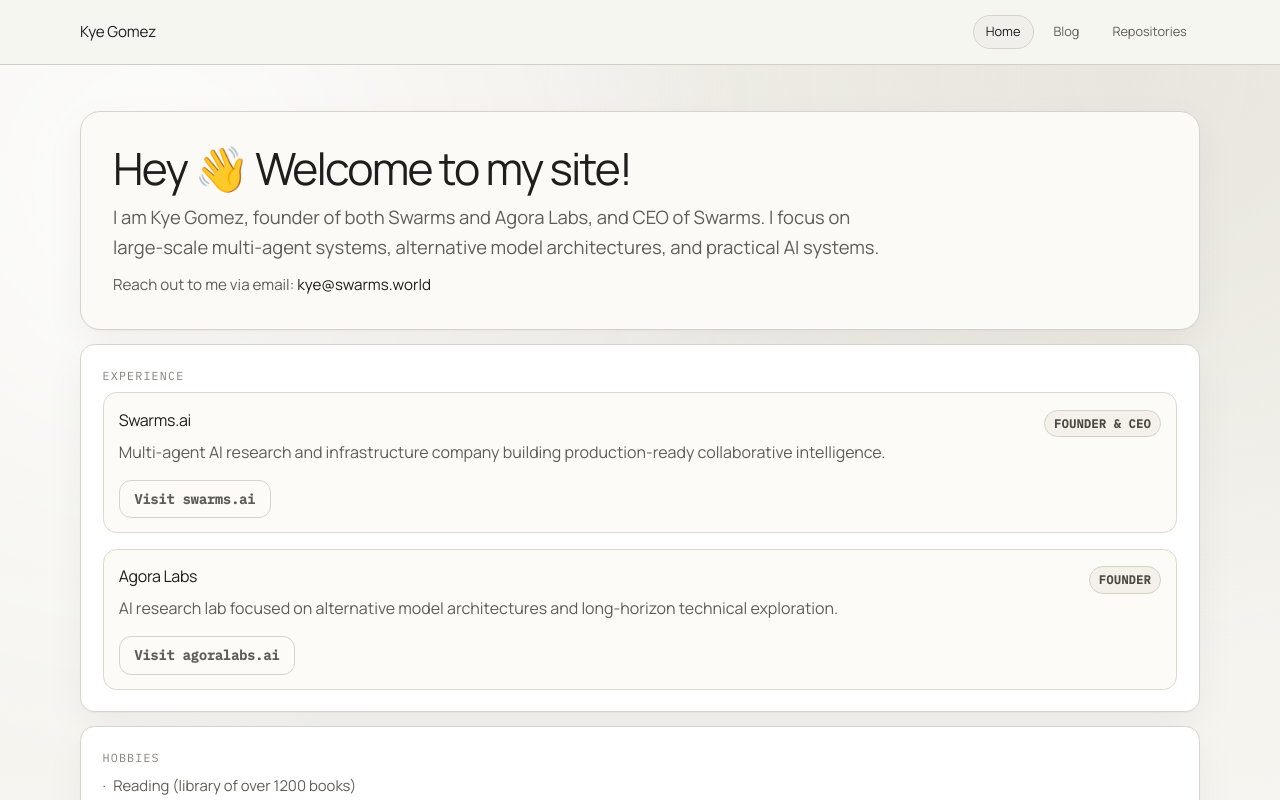
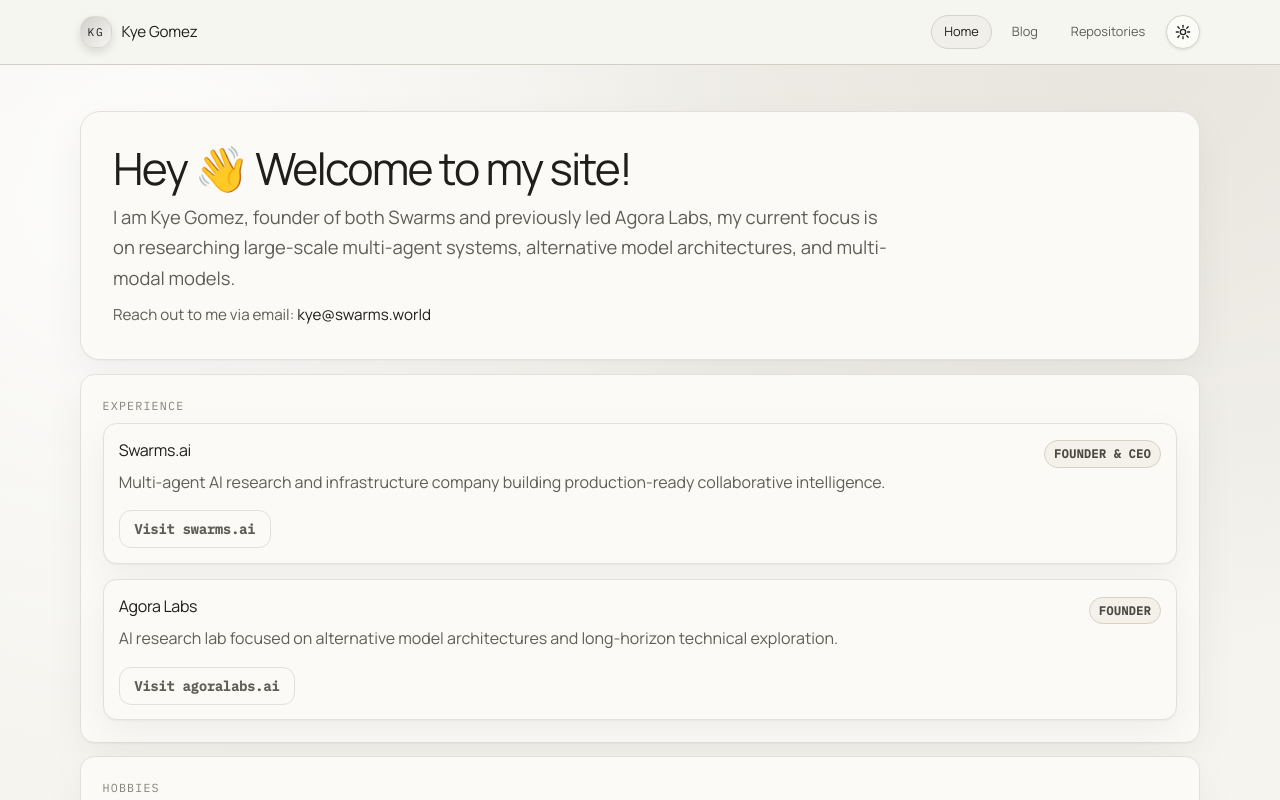
Before and after one commit to kyegomez/kyegomez-com, a Next.js app: page / in a window 1280 px wide. Shown: the top 800 px of the page. Built offline with nearby package versions, Linux system fonts and the light colour scheme.

Commit message:
[feat][dark mode]

```diff
--- a/app/components/nav.tsx
+++ b/app/components/nav.tsx
@@ -2,6 +2,7 @@
 
 import Link from 'next/link';
 import { usePathname } from 'next/navigation';
+import { useEffect, useState } from 'react';
 
 const navItems = [
   { href: '/', label: 'Home' },
@@ -9,16 +10,52 @@
   { href: '/repositories', label: 'Repositories' },
 ];
 
+type ThemeMode = 'light' | 'dark';
+
 export function Navbar() {
   const pathname = usePathname();
+  const [theme, setTheme] = useState<ThemeMode>('light');
+
+  const applyTheme = (next: ThemeMode) => {
+    setTheme(next);
+    document.documentElement.dataset.theme = next;
+  };
+
+  useEffect(() => {
+    const stored = localStorage.getItem('theme') as ThemeMode | null;
+    const mq = window.matchMedia('(prefers-color-scheme: dark)');
+
+    // Apply initial theme: stored preference wins, otherwise follow system
+    applyTheme(stored ?? (mq.matches ? 'dark' : 'light'));
+
+    // Follow system changes only when the user hasn't set a manual preference
+    const onSystemChange = (e: MediaQueryListEvent) => {
+      if (!localStorage.getItem('theme')) {
+        applyTheme(e.matches ? 'dark' : 'light');
+      }
+    };
+    mq.addEventListener('change', onSystemChange);
+    return () => mq.removeEventListener('change', onSystemChange);
+  }, []);
+
+  const toggleTheme = () => {
+    const next = theme === 'dark' ? 'light' : 'dark';
+    localStorage.setItem('theme', next);
+    applyTheme(next);
+  };
+
   return (
     <header className="site-header">
       <div className="site-header-inner">
-        <div>
         <Link href="/" className="brand-title-link">
+          <div className="brand-title-wrap">
+            <span className="brand-mark" aria-hidden="true">
+              KG
+            </span>
             <p className="brand-title">Kye Gomez</p>
+          </div>
         </Link>
-        </div>
+        <div className="site-nav-wrap">
           <nav className="site-nav" aria-label="Primary navigation">
             {navItems.map((item) => (
               <Link
@@ -30,6 +67,32 @@
               </Link>
             ))}
           </nav>
+          <button
+            type="button"
+            className={`theme-toggle theme-toggle--${theme}`}
+            onClick={toggleTheme}
+            aria-label={`Switch to ${theme === 'dark' ? 'light' : 'dark'} mode`}
+          >
+            <span className="theme-toggle-icons" aria-hidden="true">
+              {/* Sun */}
+              <svg className="theme-icon theme-icon--sun" xmlns="http://www.w3.org/2000/svg" width="16" height="16" viewBox="0 0 24 24" fill="none" stroke="currentColor" strokeWidth="2" strokeLinecap="round" strokeLinejoin="round">
+                <circle cx="12" cy="12" r="4" />
+                <line x1="12" y1="2" x2="12" y2="5" />
+                <line x1="12" y1="19" x2="12" y2="22" />
+                <line x1="4.22" y1="4.22" x2="6.34" y2="6.34" />
+                <line x1="17.66" y1="17.66" x2="19.78" y2="19.78" />
+                <line x1="2" y1="12" x2="5" y2="12" />
+                <line x1="19" y1="12" x2="22" y2="12" />
+                <line x1="4.22" y1="19.78" x2="6.34" y2="17.66" />
+                <line x1="17.66" y1="6.34" x2="19.78" y2="4.22" />
+              </svg>
+              {/* Moon */}
+              <svg className="theme-icon theme-icon--moon" xmlns="http://www.w3.org/2000/svg" width="15" height="15" viewBox="0 0 24 24" fill="none" stroke="currentColor" strokeWidth="2" strokeLinecap="round" strokeLinejoin="round">
+                <path d="M21 12.79A9 9 0 1 1 11.21 3 7 7 0 0 0 21 12.79z" />
+              </svg>
+            </span>
+          </button>
+        </div>
       </div>
     </header>
   );
--- a/app/global.css
+++ b/app/global.css
@@ -14,12 +14,56 @@
   --radius-md: 0.9rem;
   --shadow-sm: 0 1px 2px rgba(22, 22, 21, 0.04), 0 14px 40px rgba(22, 22, 21, 0.05);
   --shadow-md: 0 20px 40px rgba(22, 22, 21, 0.08);
+  --card-bg: color-mix(in srgb, var(--surface) 95%, white 5%);
+  --card-border: color-mix(in srgb, var(--border) 70%, white 30%);
+  --card-shadow: var(--shadow-sm);
+  --nav-bg: color-mix(in srgb, var(--bg) 86%, white 14%);
+  --nav-border: rgba(187, 182, 173, 0.62);
+  --nav-pill: #f1efe9;
+  --toggle-bg: color-mix(in srgb, var(--surface) 90%, white 10%);
+  --toggle-border: var(--border);
+  --toggle-text: var(--text);
+  --toggle-hover: #e9e6de;
 
   /* sugar-high token colors */
   --sh-class: #7aa2f7;
   --sh-identifier: #c6c3bb;
   --sh-sign: #9a958a;
   --sh-property: #bfa76a;
+  --sh-entity: #7dcfff;
+  --sh-jsxliterals: #bb9af7;
+  --sh-string: #9ece6a;
+  --sh-keyword: #f7768e;
+  --sh-comment: #7c7670;
+}
+
+html[data-theme='dark'] {
+  --bg: #151513;
+  --bg-soft: #1b1a18;
+  --surface: #1f1e1b;
+  --surface-strong: #25231f;
+  --border: #34312c;
+  --text: #f1efe9;
+  --text-muted: #b9b2a7;
+  --text-soft: #8f887d;
+  --accent: #c1b8a8;
+  --shadow-sm: 0 1px 2px rgba(0, 0, 0, 0.35), 0 12px 32px rgba(0, 0, 0, 0.35);
+  --shadow-md: 0 24px 48px rgba(0, 0, 0, 0.45);
+  --nav-bg: color-mix(in srgb, #141311 88%, #000 12%);
+  --nav-border: rgba(80, 75, 67, 0.7);
+  --nav-pill: #2a2723;
+  --toggle-bg: #2a2723;
+  --toggle-border: #3a342c;
+  --toggle-text: #f1efe9;
+  --toggle-hover: #352f28;
+  --card-bg: color-mix(in srgb, #161410 88%, var(--surface-strong) 12%);
+  --card-border: rgba(47, 42, 37, 0.85);
+  --card-shadow: 0 24px 40px rgba(0, 0, 0, 0.55);
+
+  --sh-class: #7aa2f7;
+  --sh-identifier: #dad6ce;
+  --sh-sign: #8c877e;
+  --sh-property: #e0c07b;
   --sh-entity: #7dcfff;
   --sh-jsxliterals: #bb9af7;
   --sh-string: #9ece6a;
@@ -53,6 +97,13 @@
     linear-gradient(180deg, var(--bg-soft) 0%, var(--bg) 42%, #f8f7f3 100%);
 }
 
+html[data-theme='dark'] body {
+  background:
+    radial-gradient(circle at 12% 12%, rgba(70, 66, 60, 0.4), transparent 38%),
+    radial-gradient(circle at 85% 8%, rgba(44, 41, 36, 0.6), transparent 40%),
+    linear-gradient(180deg, var(--bg-soft) 0%, var(--bg) 55%, #11110f 100%);
+}
+
 ::selection {
   background: #d5d2ca;
   color: var(--text);
@@ -73,10 +124,10 @@
 }
 
 .page-block {
-  background: color-mix(in srgb, var(--surface) 95%, white 5%);
-  border: 1px solid var(--border);
+  background: var(--card-bg);
+  border: 1px solid var(--card-border);
   border-radius: var(--radius-lg);
-  box-shadow: var(--shadow-sm);
+  box-shadow: var(--card-shadow);
   padding: clamp(1.25rem, 1.2rem + 1vw, 2.3rem);
 }
 
@@ -113,9 +164,9 @@
 }
 
 .home-row-card {
-  background: color-mix(in srgb, var(--surface) 95%, white 5%);
-  border: 1px solid var(--border);
-  box-shadow: var(--shadow-sm);
+  background: var(--card-bg);
+  border: 1px solid var(--card-border);
+  box-shadow: var(--card-shadow);
   padding: clamp(1.15rem, 1rem + 0.7vw, 1.6rem);
 }
 
@@ -126,10 +177,11 @@
 }
 
 .experience-item {
-  background: #fcfbf8;
-  border: 1px solid #ddd8ce;
+  background: var(--card-bg);
+  border: 1px solid var(--card-border);
   border-radius: 0.85rem;
   padding: 0.9rem 0.95rem;
+  box-shadow: var(--card-shadow);
 }
 
 .experience-head {
@@ -187,16 +239,17 @@
 }
 
 .card {
-  background: var(--surface-strong);
-  border: 1px solid var(--border);
+  background: var(--card-bg);
+  border: 1px solid var(--card-border);
   border-radius: var(--radius-md);
   padding: clamp(0.95rem, 0.8rem + 0.8vw, 1.35rem);
+  box-shadow: var(--card-shadow);
   transition: transform 220ms ease, box-shadow 220ms ease, border-color 220ms ease;
 }
 
 .card:hover {
   transform: translateY(-2px);
-  border-color: #c9c4b9;
+  border-color: color-mix(in srgb, var(--card-border) 80%, var(--text) 20%);
   box-shadow: var(--shadow-md);
 }
 
@@ -226,9 +279,11 @@
   display: inline-flex;
   align-items: center;
   border-radius: 999px;
-  border: 1px solid var(--border);
+  border: 1px solid var(--card-border);
   padding: 0.25rem 0.62rem;
-  background: #f6f4ef;
+  background: color-mix(in srgb, var(--card-bg) 85%, var(--surface-strong) 15%);
+  color: var(--text);
+  box-shadow: 0 2px 6px rgba(0, 0, 0, 0.15);
 }
 
 .button {
@@ -239,24 +294,24 @@
   min-height: 2.3rem;
   padding: 0.5rem 0.9rem;
   border-radius: 0.75rem;
-  border: 1px solid #c9c4b9;
-  background: #f3f1ec;
+  border: 1px solid var(--card-border);
+  background: color-mix(in srgb, var(--card-bg) 70%, var(--surface-strong) 30%);
   font-size: 0.84rem;
   font-weight: 600;
-  color: #2f2d29;
+  color: var(--text);
   text-decoration: none;
   transition: transform 180ms ease, background-color 180ms ease, border-color 180ms ease;
 }
 
 .button:hover {
   transform: translateY(-1px);
-  border-color: #b8b2a5;
-  background: #ece9e1;
+  border-color: color-mix(in srgb, var(--card-border) 70%, var(--text) 30%);
+  background: color-mix(in srgb, var(--card-bg) 60%, var(--surface-strong) 40%);
 }
 
 .button.subtle {
   background: transparent;
-  border-color: var(--border);
+  border-color: var(--card-border);
   color: var(--text-muted);
 }
 
@@ -265,8 +320,8 @@
   top: 0;
   z-index: 30;
   backdrop-filter: blur(10px);
-  border-bottom: 1px solid rgba(187, 182, 173, 0.62);
-  background: color-mix(in srgb, var(--bg) 86%, white 14%);
+  border-bottom: 1px solid var(--nav-border);
+  background: var(--nav-bg);
 }
 
 .site-header-inner {
@@ -326,6 +381,34 @@
 
 .brand-title-link {
   text-decoration: none;
+  color: inherit;
+}
+
+.brand-title-wrap {
+  display: flex;
+  align-items: center;
+  gap: 0.6rem;
+}
+
+.brand-mark {
+  width: 2rem;
+  height: 2rem;
+  border-radius: 0.9rem;
+  display: inline-flex;
+  align-items: center;
+  justify-content: center;
+  font-family: var(--font-ibm-plex-mono), 'Menlo', monospace;
+  font-size: 0.7rem;
+  letter-spacing: 0.15em;
+  text-transform: uppercase;
+  color: var(--text);
+  border: 1px solid color-mix(in srgb, var(--border) 60%, transparent 40%);
+  background: linear-gradient(
+    135deg,
+    color-mix(in srgb, var(--surface) 70%, var(--accent) 30%),
+    color-mix(in srgb, var(--surface-strong) 80%, var(--border) 20%)
+  );
+  box-shadow: 0 4px 10px rgba(0, 0, 0, 0.12);
 }
 
 .brand-subtitle {
@@ -335,6 +418,14 @@
   color: var(--text-soft);
   text-transform: uppercase;
   letter-spacing: 0.08em;
+}
+
+.site-nav-wrap {
+  display: flex;
+  align-items: center;
+  gap: 0.5rem;
+  flex-wrap: wrap;
+  justify-content: flex-end;
 }
 
 .site-nav {
@@ -357,8 +448,90 @@
 .nav-link:hover,
 .nav-link.active {
   border-color: var(--border);
-  background: #f1efe9;
+  background: var(--nav-pill);
   color: var(--text);
+}
+
+.theme-toggle {
+  display: inline-flex;
+  align-items: center;
+  justify-content: center;
+  width: 2.1rem;
+  height: 2.1rem;
+  border-radius: 50%;
+  border: 1px solid var(--toggle-border);
+  background: var(--toggle-bg);
+  color: var(--toggle-text);
+  cursor: pointer;
+  flex-shrink: 0;
+  transition: background-color 200ms ease, border-color 200ms ease,
+    box-shadow 200ms ease, transform 200ms ease;
+  box-shadow: 0 1px 3px rgba(0, 0, 0, 0.1);
+}
+
+.theme-toggle:hover {
+  transform: translateY(-1px) scale(1.08);
+  background: var(--toggle-hover);
+  border-color: color-mix(in srgb, var(--toggle-border) 60%, var(--text) 40%);
+  box-shadow: 0 3px 10px rgba(0, 0, 0, 0.14);
+}
+
+.theme-toggle:active {
+  transform: scale(0.93);
+  transition-duration: 80ms;
+}
+
+.theme-toggle:focus-visible {
+  outline: 2px solid color-mix(in srgb, var(--text) 35%, transparent 65%);
+  outline-offset: 2px;
+}
+
+.theme-toggle-icons {
+  position: relative;
+  width: 16px;
+  height: 16px;
+}
+
+.theme-icon {
+  position: absolute;
+  inset: 0;
+  margin: auto;
+  transition: opacity 280ms ease, transform 280ms ease;
+  display: block;
+}
+
+/* Sun — visible in light mode */
+.theme-icon--sun {
+  opacity: 0;
+  transform: rotate(90deg) scale(0.5);
+}
+.theme-toggle--light .theme-icon--sun {
+  opacity: 1;
+  transform: rotate(0deg) scale(1);
+}
+
+/* Moon — visible in dark mode */
+.theme-icon--moon {
+  opacity: 0;
+  transform: rotate(-90deg) scale(0.5);
+}
+.theme-toggle--dark .theme-icon--moon {
+  opacity: 1;
+  transform: rotate(0deg) scale(1);
+}
+
+@media (prefers-reduced-motion: reduce) {
+  .theme-icon {
+    transition: opacity 150ms ease;
+  }
+  .theme-toggle--light .theme-icon--sun,
+  .theme-toggle--dark .theme-icon--moon {
+    transform: none;
+  }
+  .theme-icon--sun,
+  .theme-icon--moon {
+    transform: none;
+  }
 }
 
 .info-list {
@@ -488,12 +661,13 @@
 }
 
 .repo-toolbar {
-  border: 1px solid var(--border);
+  border: 1px solid var(--card-border);
   border-radius: var(--radius-md);
-  background: #f8f6f1;
-  padding: clamp(0.85rem, 0.75rem + 0.5vw, 1.1rem);
+  background: var(--card-bg);
+  padding: clamp(0.9rem, 0.85rem + 0.3vw, 1.25rem);
   display: grid;
-  gap: 0.7rem;
+  gap: 0.8rem;
+  box-shadow: var(--card-shadow);
 }
 
 .repo-toolbar-row {
@@ -504,13 +678,14 @@
 
 .input,
 .select {
-  border: 1px solid var(--border);
+  border: 1px solid var(--card-border);
   border-radius: 0.72rem;
   min-height: 2.5rem;
   padding: 0.55rem 0.76rem;
-  background: var(--surface-strong);
+  background: color-mix(in srgb, var(--card-bg) 85%, var(--surface-strong) 15%);
   color: var(--text);
   font-size: 0.88rem;
+  box-shadow: inset 0 1px 3px rgba(0, 0, 0, 0.15);
 }
 
 .input {
@@ -533,7 +708,7 @@
 .repo-name {
   margin: 0;
   font-size: 1rem;
-  color: #2c2b28;
+  color: var(--text);
 }
 
 .repo-description {
@@ -567,7 +742,8 @@
   border-radius: 999px;
   padding: 0.35rem 0.75rem;
   font-size: 0.76rem;
-  color: var(--text-muted);
+  color: var(--text-soft);
+  background: color-mix(in srgb, var(--card-bg) 70%, var(--surface-strong) 30%);
 }
 
 .mdx {
@@ -758,10 +934,10 @@
 }
 
 .mdx blockquote {
-  border-left: 3px solid #c2bdae;
+  border-left: 3px solid var(--card-border);
   padding: 0.65rem 0.8rem;
-  color: #5f5c54;
-  background: #f2efe8;
+  color: color-mix(in srgb, var(--text) 80%, var(--text-muted) 20%);
+  background: color-mix(in srgb, var(--card-bg) 80%, var(--surface-strong) 20%);
   border-radius: 0 0.65rem 0.65rem 0;
 }
 
@@ -774,15 +950,15 @@
 
 .mdx th,
 .mdx td {
-  border: 1px solid #d9d5cc;
+  border: 1px solid var(--card-border);
   padding: 0.55rem 0.65rem;
   text-align: left;
   white-space: nowrap;
 }
 
 .mdx th {
-  background: #efede7;
-  color: #373632;
+  background: color-mix(in srgb, var(--card-bg) 65%, var(--surface-strong) 35%);
+  color: var(--text);
 }
 
 .mdx-image {
--- a/app/page.tsx
+++ b/app/page.tsx
@@ -40,7 +40,7 @@
         />
         <h1 className="page-title">Hey 👋 Welcome to my site!</h1>
         <p className="page-subtitle">
-          I am Kye Gomez, founder of both Swarms and Agora Labs, and CEO of Swarms. I focus on large-scale multi-agent systems, alternative model architectures, and practical AI systems.
+          I am Kye Gomez, founder of both Swarms and previously led Agora Labs, my current focus is on researching large-scale multi-agent systems, alternative model architectures, and multi-modal models.
         </p>
         <p className="hero-reachout">
           Reach out to me via email:{' '}
```
Lines whose indentation alone changed are shown as unchanged.
